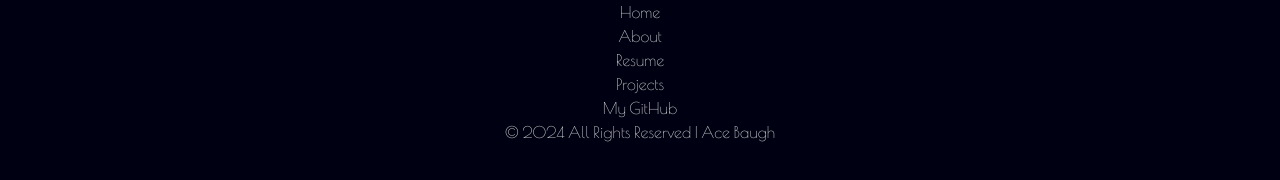
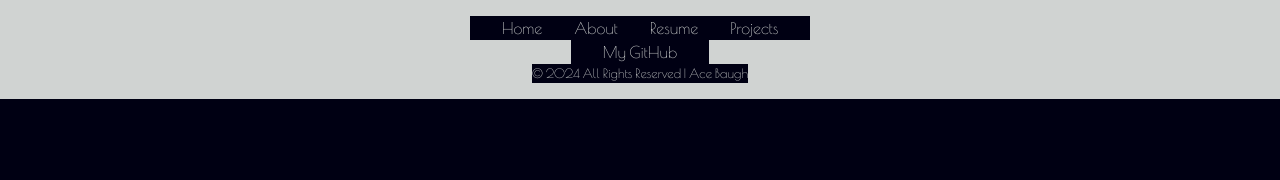
Before and after one commit to ace-d-baugh/DigitalElegance, a plain HTML site: page finecode/index.html in a window 1280 px wide. Drawn offline with nearby package versions, Linux system fonts and the light colour scheme.

Commit message:
fixing styles

```diff
--- a/public/styles/site.css
+++ b/public/styles/site.css
@@ -5,17 +5,16 @@
    margin: 0;
    padding: 0;
    box-sizing: border-box;
-   font-family: var(--main-font);
+   font-family: var(--font-primary);
    font-size: 100%;
    line-height: 1.5;
-   color: var(--main-text-color);
+   color: var(--color-primary);
    background-color: var(--background);
    outline: none;
    border: none;
    transition: all 0.3s ease-in-out;
    text-decoration: none;
    list-style: none;
-   text-align: center;
 }
 
 /* root element */
@@ -24,14 +23,65 @@
 
 	/* Variables */
 	--background: #000013;
-	--main-text-color: #D0D3D2;
-	--highlight-text-color: #32DDD0;
+	--color-primary: #D0D3D2;
+	--color-accent: #32DDD0;
 	--metal-darker: #616161;
 	--metal-dark: #919191;
 	--metal: #D0D3D2;
 	--success: #32DD00;
 	--error: #DD0032;
 	--warning: #FFD333;
-	--main-font: "Poiret One", arial;
-	--secondary-font: "Limelight", cursive;
+	--font-primary: "Poiret One", arial;
+	--font-emphasis: "Limelight", cursive;
 }
+
+
+/* Footer */
+.footer {
+	min-height: 5rem;
+	padding: 1rem 2rem;
+	background-color: var(--color-primary);
+	display: flex;
+	flex-direction: column;
+	justify-content: center;
+	align-items: center;
+}
+
+.footer-links {
+	display: flex;
+	flex-wrap: wrap;
+	justify-content: center;
+	align-items: space-around;
+	padding: 0 1rem;
+	font-size: 1rem;
+}
+
+.footer-link {
+	padding: 0 1rem;
+}
+
+.footer-link a {
+	color: var(--color-text-dark);
+}
+
+.footer-link a:hover {
+	color: var(--color-text-dark);
+	font-style: italic;
+}
+
+.footer-link a:active {
+	color: var(--color-text-dark);
+}
+
+.footer-link a:visited {
+	color: var(--color-text-dark);
+}
+
+.footer-link a:focus {
+	color: var(--color-text-dark);
+}
+
+.copyright {
+	font-size: 0.8rem;
+	color: var(--color-text-dark);
+}
```
